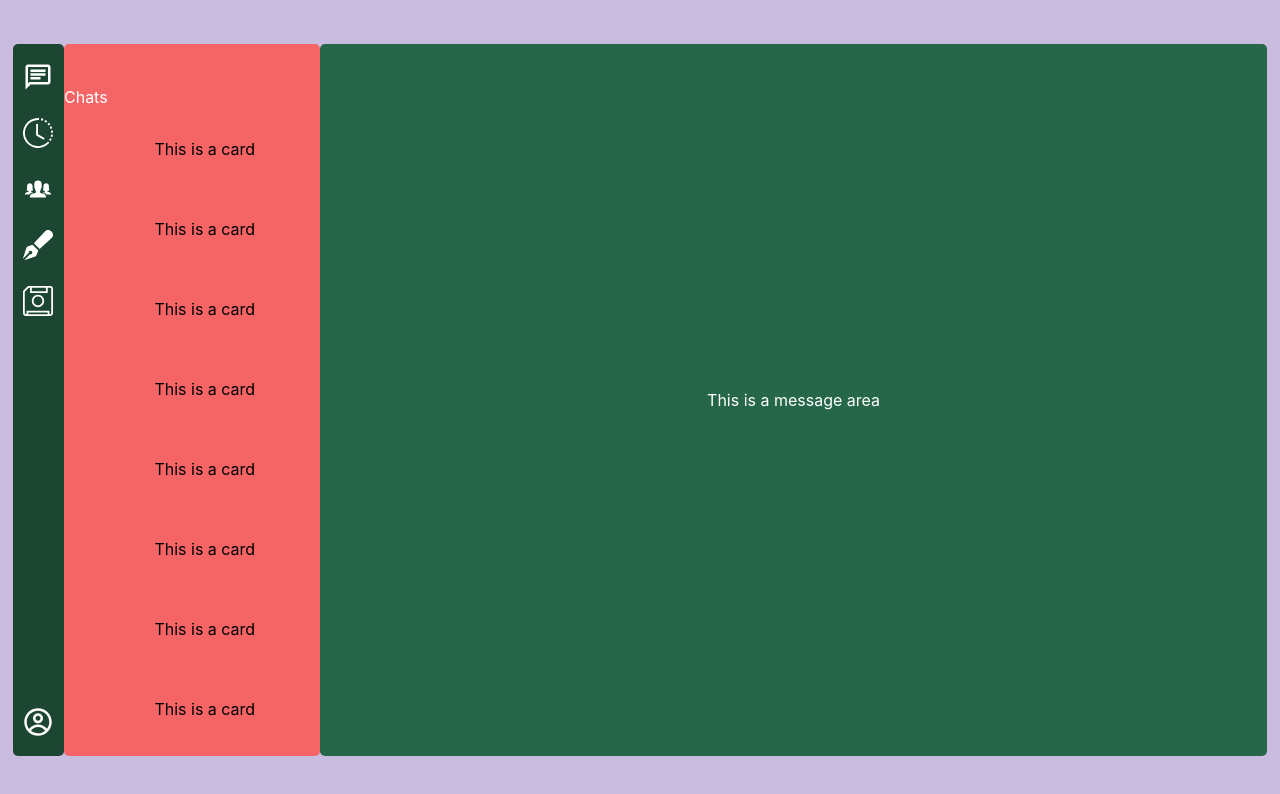
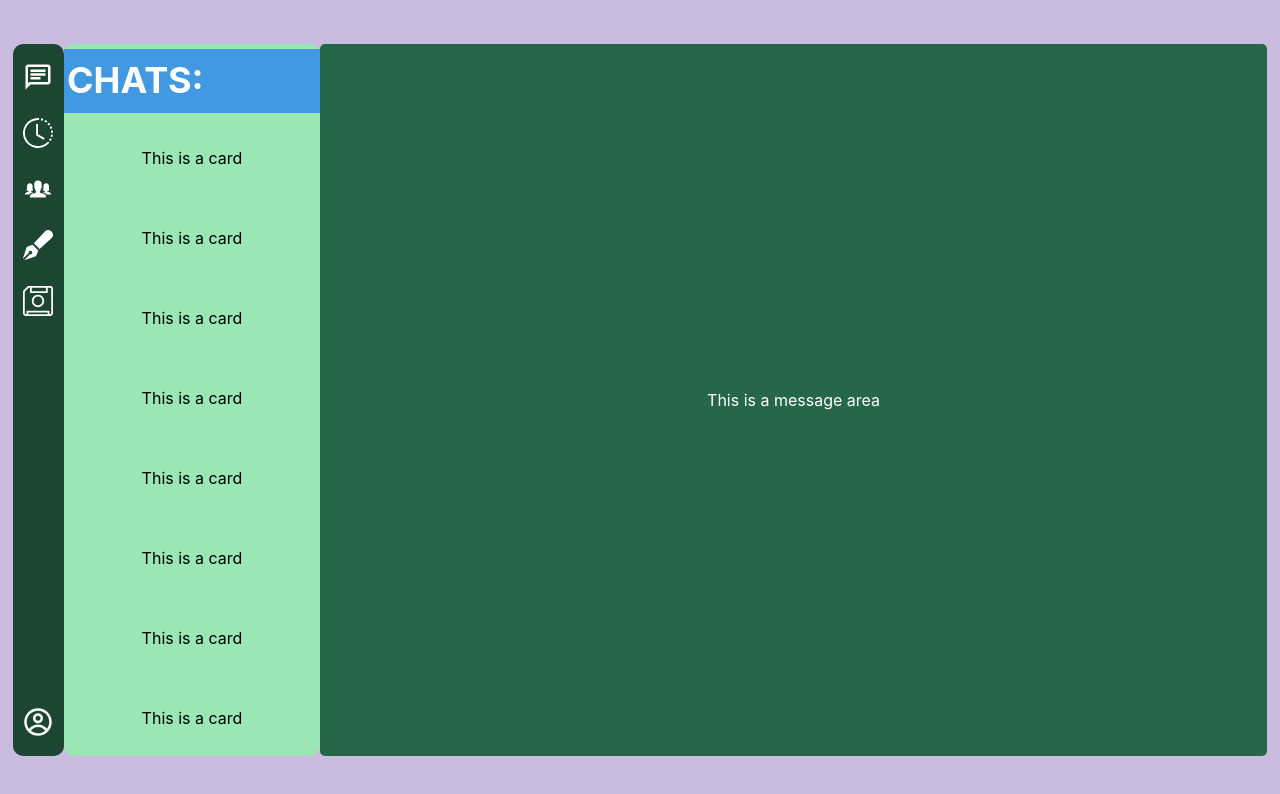
Before and after one commit to VedangKanade20/Chat-Buzz, a React (Vite) app in the folder client/: page / in a window 1280 px wide. Shown: the top 794 px of the page. Built offline with nearby package versions, Linux system fonts and the light colour scheme.

Commit message:
Components ready

```diff
--- a/client/src/components/AccountCard.jsx
+++ b/client/src/components/AccountCard.jsx
@@ -3,11 +3,14 @@ import { Flex } from "@chakra-ui/react";
 const AccountCard = () => {
   return (
     <Flex
-      bgColor="violet.400"
+      bgColor="black.400"
+      borderStyle="dashed"
       textColor="black"
       w="20vw"
       h="10vh"
       justifyContent="center"
+      borderRadius="10px"
+      p="3px"
     >
       This is a card
     </Flex>
--- a/client/src/components/Header.jsx
+++ b/client/src/components/Header.jsx
@@ -1,17 +1,19 @@
-import { Flex, Text } from "@chakra-ui/react";
+import { Flex, Heading } from "@chakra-ui/react";
 
 const Header = () => {
   return (
     <Flex alignItems="center" justifyContent="start">
       <Flex
-        bgColor="violet.400"
+        bgColor="blue.400"
         textColor="white"
         w="20vw"
-        h="10vh"
+        h="8vh"
         alignItems="center"
         justifyContent="top"
+        textAlign="center"
+        p="3px"
       >
-        <Text>Chats</Text>
+        <Heading as="xl">CHATS:</Heading>
       </Flex>
     </Flex>
   );
--- a/client/src/components/LeftSide.jsx
+++ b/client/src/components/LeftSide.jsx
@@ -2,54 +2,29 @@ import { Flex, Spacer, Box } from "@chakra-ui/react";
 import AccountCard from "./AccountCard";
 import Header from "./Header";
 
-// const LeftSide = () => {
-//   return (
-//     <Flex
-//       bgColor="red.400"
-//       textColor="white"
-//       w="20vw"
-//       h="89vh"
-//       alignItems="center"
-//       direction="column"
-//       p="1vw"
-//       borderRadius="5px"
-//       overflowY="auto"
-//     >
-//       <Header />
-
-//       <AccountCard />
-//       <AccountCard />
-//       <AccountCard />
-//       <AccountCard />
-//       <AccountCard />
-//       <AccountCard />
-//       <AccountCard />
-//       <AccountCard />
-//     </Flex>
-//   );
-// };
-
-// export default LeftSide;
-
 const LeftSide = () => {
   return (
     <Flex
-      bgColor="red.400"
+      bgColor="green.200"
       textColor="white"
       w="20vw"
       h="89vh"
       alignItems="center"
       direction="column"
-      p="1vw"
-      borderRadius="5px"
+      borderRadius="10px"
+      p="5px"
+      gap="30px"
     >
       <Header />
-
-      <Box w="100%" overflowY="auto">
+      <Box gap="15px" overflowY="auto">
         <AccountCard />
         <AccountCard />
         <AccountCard />
         <AccountCard />
+        <AccountCard />
+        <AccountCard />
+        <AccountCard />
+
         <AccountCard />
         <AccountCard />
         <AccountCard />
--- a/client/src/components/SideBar.jsx
+++ b/client/src/components/SideBar.jsx
@@ -18,7 +18,7 @@ const SideBar = () => {
         w="4vw"
         h="89vh"
         justifyContent="center"
-        borderRadius="5px"
+        borderRadius="10px"
         alignItems="center"
         p="1vw"
         ml="1vw"
```
